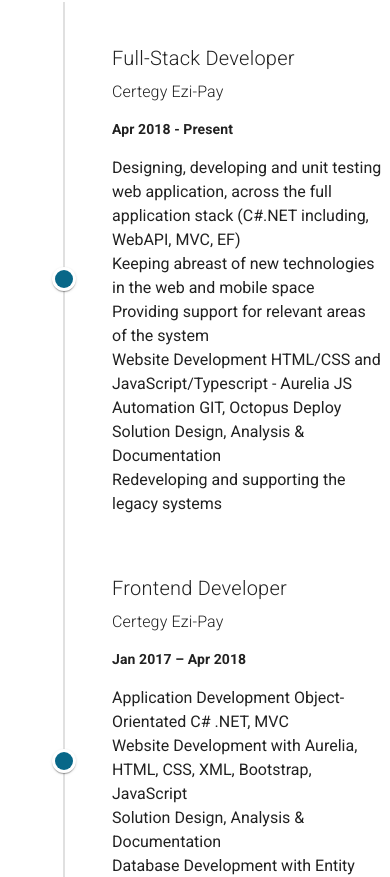
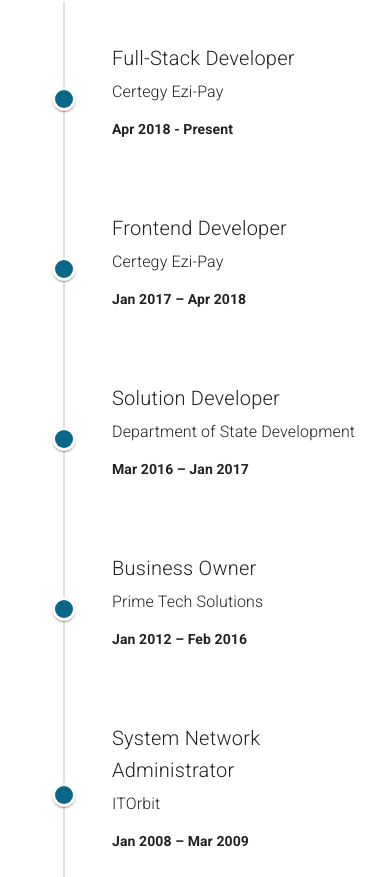
Before and after one commit to kiyanooshkh/kk-vue-portfolio, a Vue app: page /about in a window 390 px wide. Shown: the part 1347-2224 px from the top of the page. Built offline with nearby package versions, Linux system fonts and the light colour scheme.

Commit message:
Update Timeline.vue

```diff
--- a/src/components/Timeline.vue
+++ b/src/components/Timeline.vue
@@ -5,7 +5,7 @@
         <p :class="`title font-weight-light mb-1 text-left`">{{job.title}}</p>
         <p :class="`subtitle-1 font-weight-light mb-3 text-left`">{{job.company}}</p>
         <p :class="`subtitle-2 font-weight-bold text-left`">{{job.year}}</p>
-        <div class="text-left">
+        <div class="text-left d-none d-sm-block">
           <span v-html="job.description"></span>
         </div>
       </div>
```
